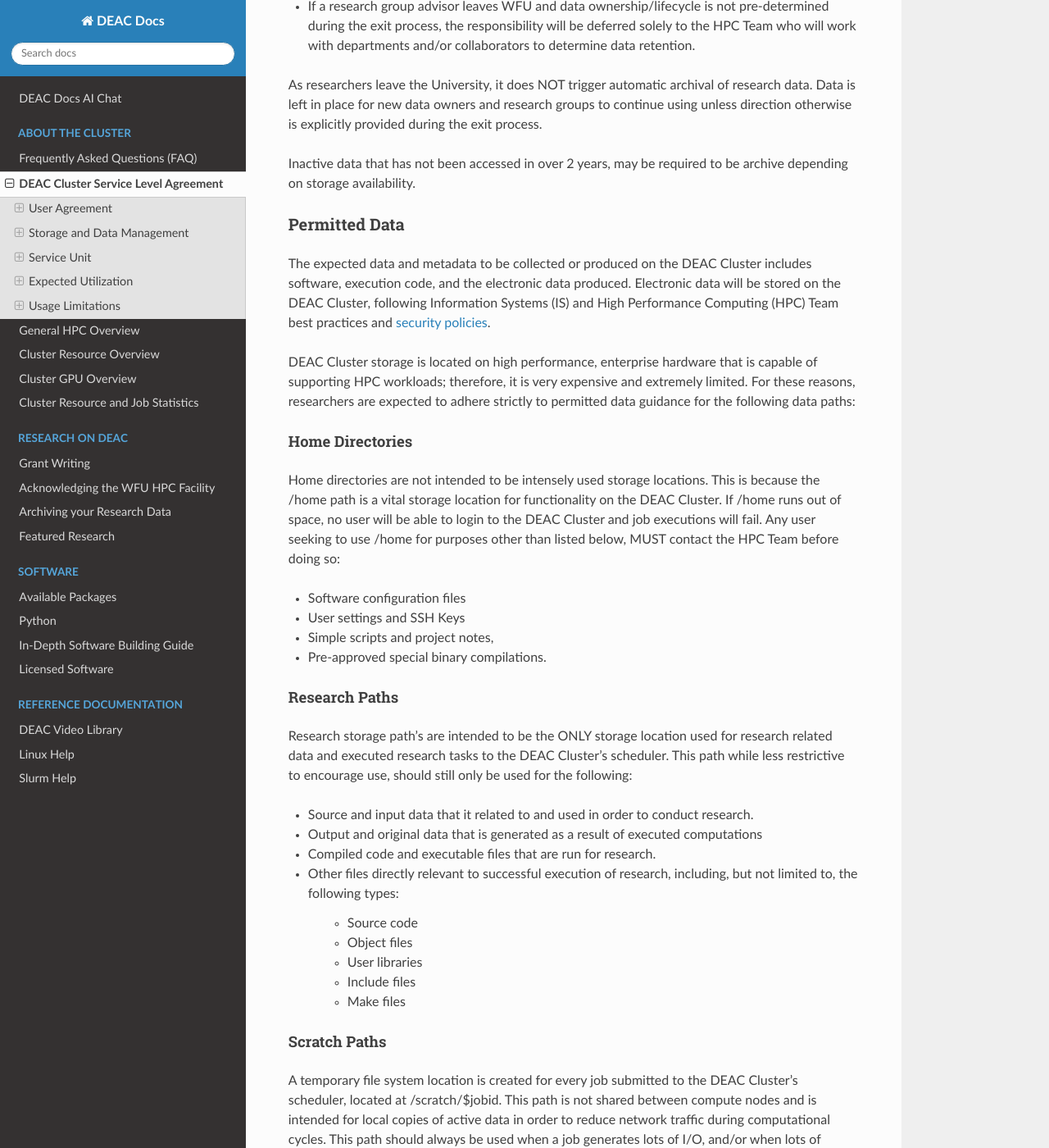
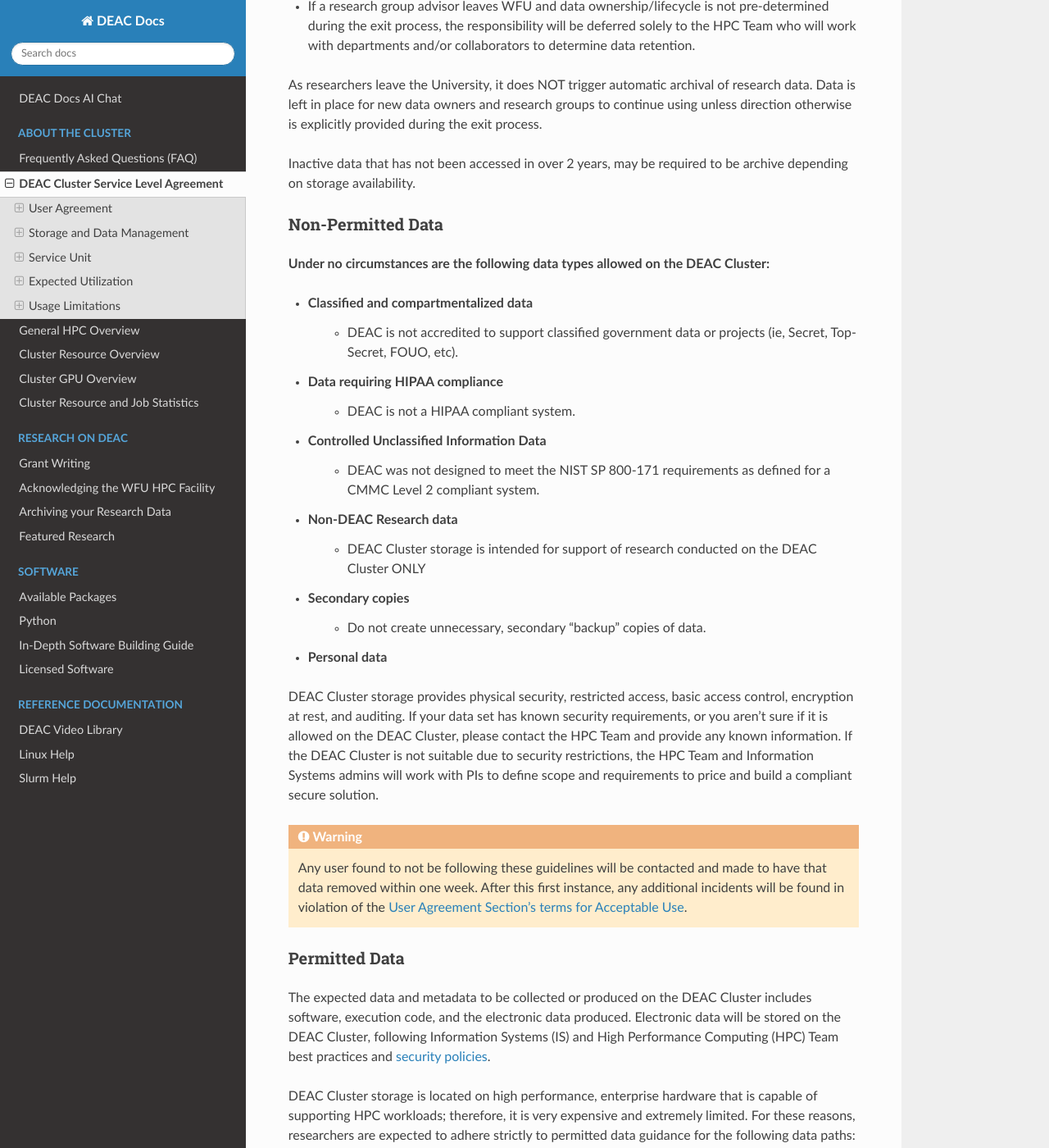
Before and after one commit to WFU-HPC/deac-docs, a Sphinx documentation site: the page built from source/cluster-sla.rst, in a window 1280 px wide and 1400 px high, scrolled down 6286 px. Shown: the whole window at 82% size. Built offline with Sphinx 7.4.7 and the Read the Docs theme 3.1.0, drawn with Linux system fonts in a browser that asks for light colours; some of the changed text lies outside the part shown.

Commit message:
Updating non-permitted data and faq sections

```diff
--- a/source/cluster-faq.rst
+++ b/source/cluster-faq.rst
@@ -81,6 +81,16 @@ Should I Use DEAC?
 
 	* Active research groups are allowed up to a 10TB "baseline" quota, at no additional cost, only to be used for research conducted on the DEAC Cluster.
 	* More detailed information can be found under the :ref:`Storage Quotas<sec.sla.sdm.storage_quotas>` section of our Service Level Agreement.
+
+*********************************************
+Can the DEAC Cluster support controlled data?
+*********************************************
+
+	No. The DEAC Cluster was not designed to support controlled data sets such as HIPPA, ITAR, CUI, or anything requiring CMMC Level 2 Compliance.
+
+	* DEAC Cluster storage does provide physical security, restricted access, basic access control, encryption at rest, and auditing.
+	* If your data set has known security requirements, or you aren't sure if it is :ref:`permitted<sec.sla.sdm.non_permitted_data>` on the DEAC Cluster, please contact the HPC Team and provide any known information.
+	* The HPC Team and Information Systems admins will work with PIs to define scope and requirements to price and build a compliant secure solution.
 
 
 ******************************************
--- a/source/cluster-sla.rst
+++ b/source/cluster-sla.rst
@@ -176,10 +176,36 @@ As researchers leave the University, it does NOT trigger automatic archival of r
 
 Inactive data that has not been accessed in over 2 years, may be required to be archive depending on storage availability.
 
+.. _sec.sla.sdm.non_permitted_data:
+
+Non-Permitted Data
+==================
+
+**Under no circumstances are the following data types allowed on the DEAC Cluster:**
+
+* **Classified and compartmentalized data**
+    * DEAC is not accredited to support classified government data or projects (ie, Secret, Top-Secret, FOUO, etc).
+* **Data requiring HIPAA compliance**
+    * DEAC is not a HIPAA compliant system.
+* **Controlled Unclassified Information Data**
+    * DEAC was not designed to meet the NIST SP 800-171 requirements as defined for a CMMC Level 2 compliant system.
+* **Non-DEAC Research data**
+    * DEAC Cluster storage is intended for support of research conducted on the DEAC Cluster ONLY
+* **Secondary copies**
+    * Do not create unnecessary, secondary “backup” copies of data.
+* **Personal data**
+
+DEAC Cluster storage provides physical security, restricted access, basic access control, encryption at rest, and auditing. If your data set has known security requirements, or you aren't sure if it is allowed on the DEAC Cluster, please contact the HPC Team and provide any known information. If the DEAC Cluster is not suitable due to security restrictions, the HPC Team and Information Systems admins will work with PIs to define scope and requirements to price and build a compliant secure solution.
+
+.. warning::
+
+  Any user found to not be following these guidelines will be contacted and made to have that data removed within one week. After this first instance, any additional incidents will be found in violation of the :ref:`User Agreement Section's terms for Acceptable Use<sec.sla.ua.acceptable_use>`.
+
 .. _sec.sla.sdm.permitted_data:
 
 Permitted Data
 ==============
+
 
 The expected data and metadata to be collected or produced on the DEAC Cluster includes software, execution code, and the electronic data produced. Electronic data will be stored on the DEAC Cluster, following Information Systems (IS) and High Performance Computing (HPC) Team best practices and `security policies <https://docs.google.com/document/d/12aIqNnLtFac-ZUeagpYxnTmGNJsJQCxHLow8n8kcntI/edit?usp=sharing>`_.
 
```
Also changed, not shown: other parts of source/cluster-sla.rst (+0 -21 lines).
